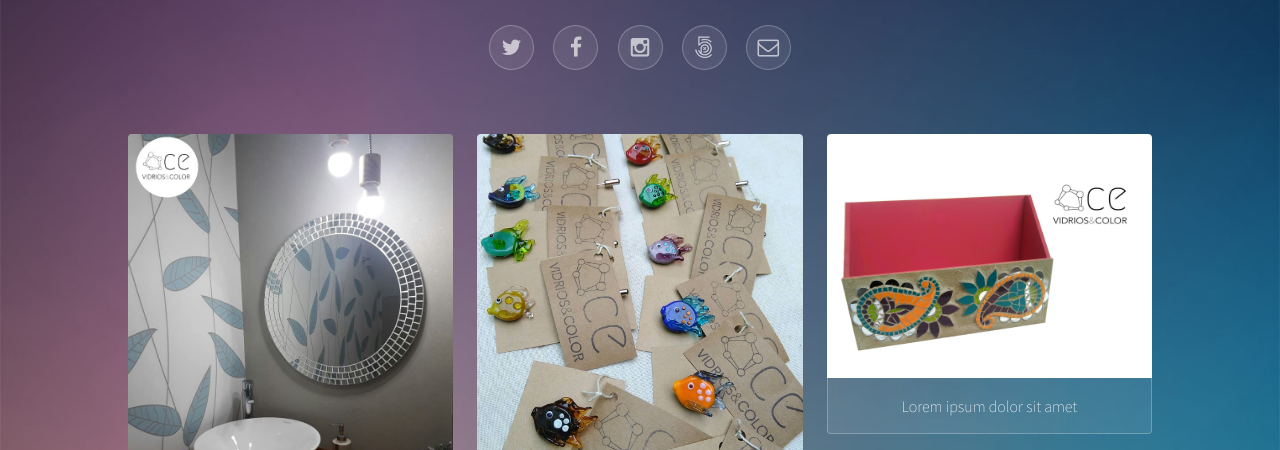
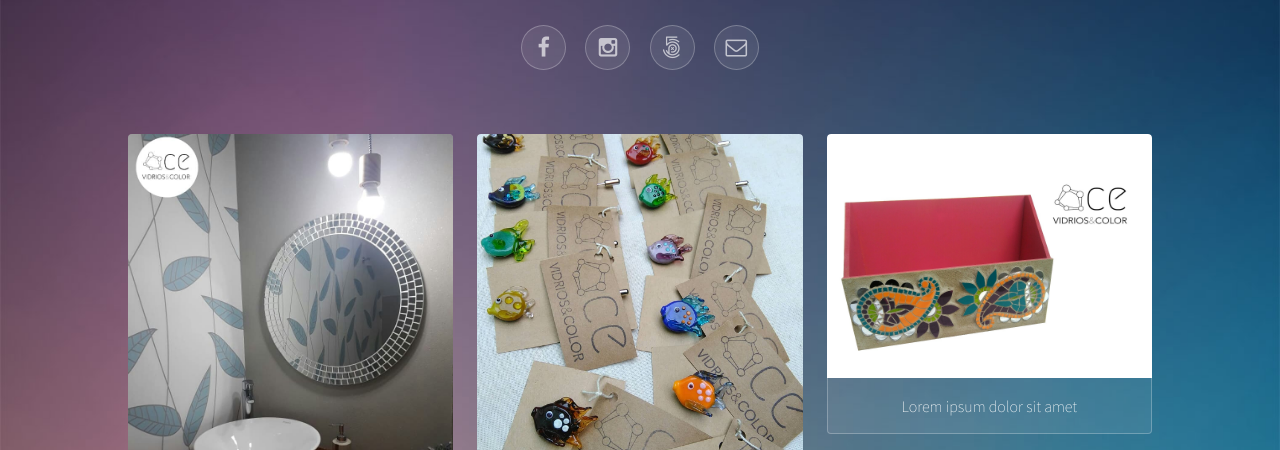
Before and after one commit to CeManjonVidrios/CeManjonVidrios.github.io, a plain HTML site: page index.html in a window 1280 px wide. Shown: the part 350-800 px from the top of the page. Drawn offline with Linux system fonts and the light colour scheme.

Commit message:
Update index.html

```diff
--- a/index.html
+++ b/index.html
@@ -22,7 +22,6 @@
 						<h1>This is <strong>Visualize</strong>, a responsive site template designed by <a href="http://templated.co">TEMPLATED</a><br />
 						and released for free under the Creative Commons License.</h1>
 						<ul class="icons">
-							<li><a href="#" class="icon style2 fa-twitter"><span class="label">Twitter</span></a></li>
 							<li><a href="#" class="icon style2 fa-facebook"><span class="label">Facebook</span></a></li>
 							<li><a href="#" class="icon style2 fa-instagram"><span class="label">Instagram</span></a></li>
 							<li><a href="#" class="icon style2 fa-500px"><span class="label">500px</span></a></li>
```
